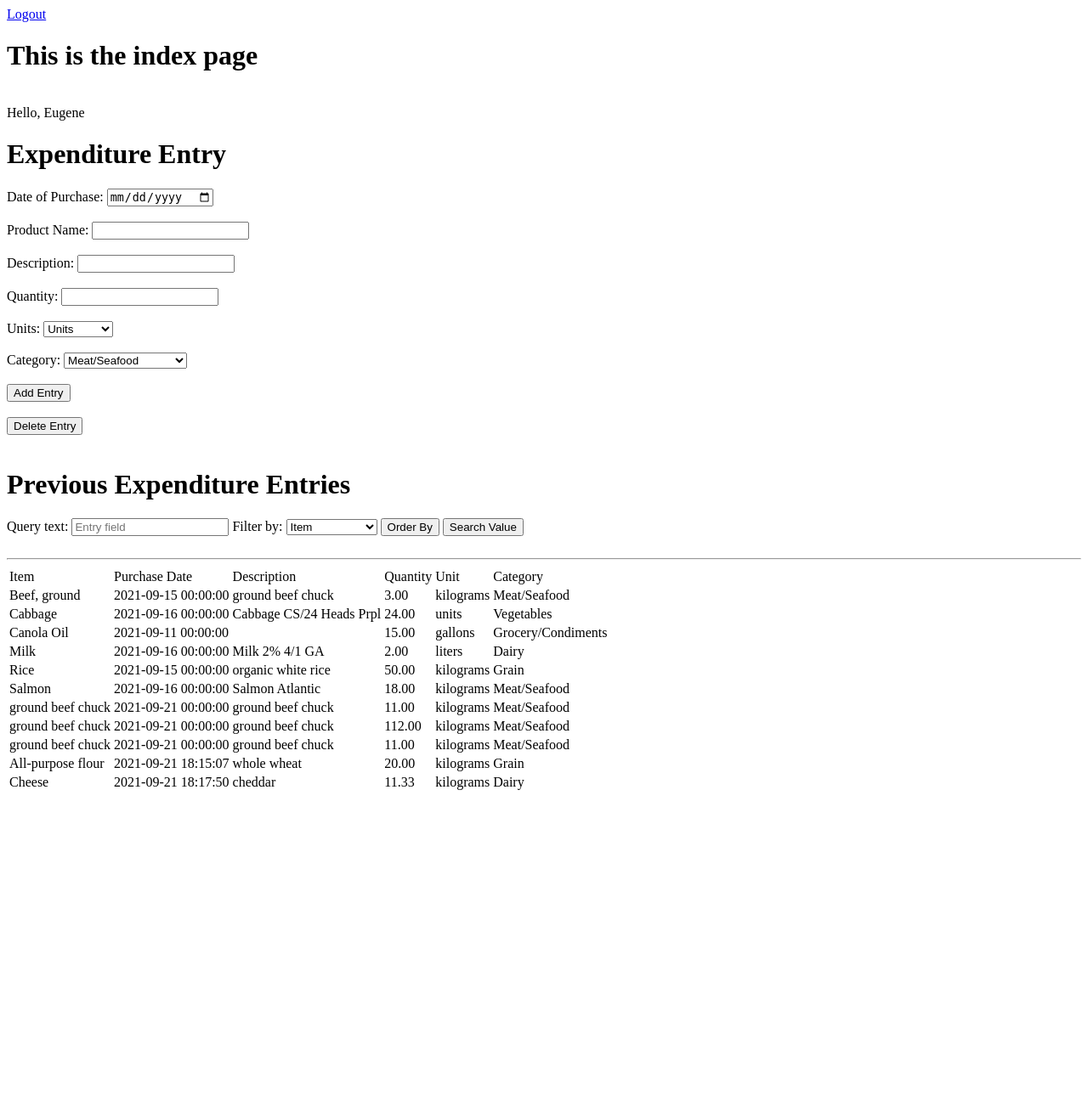
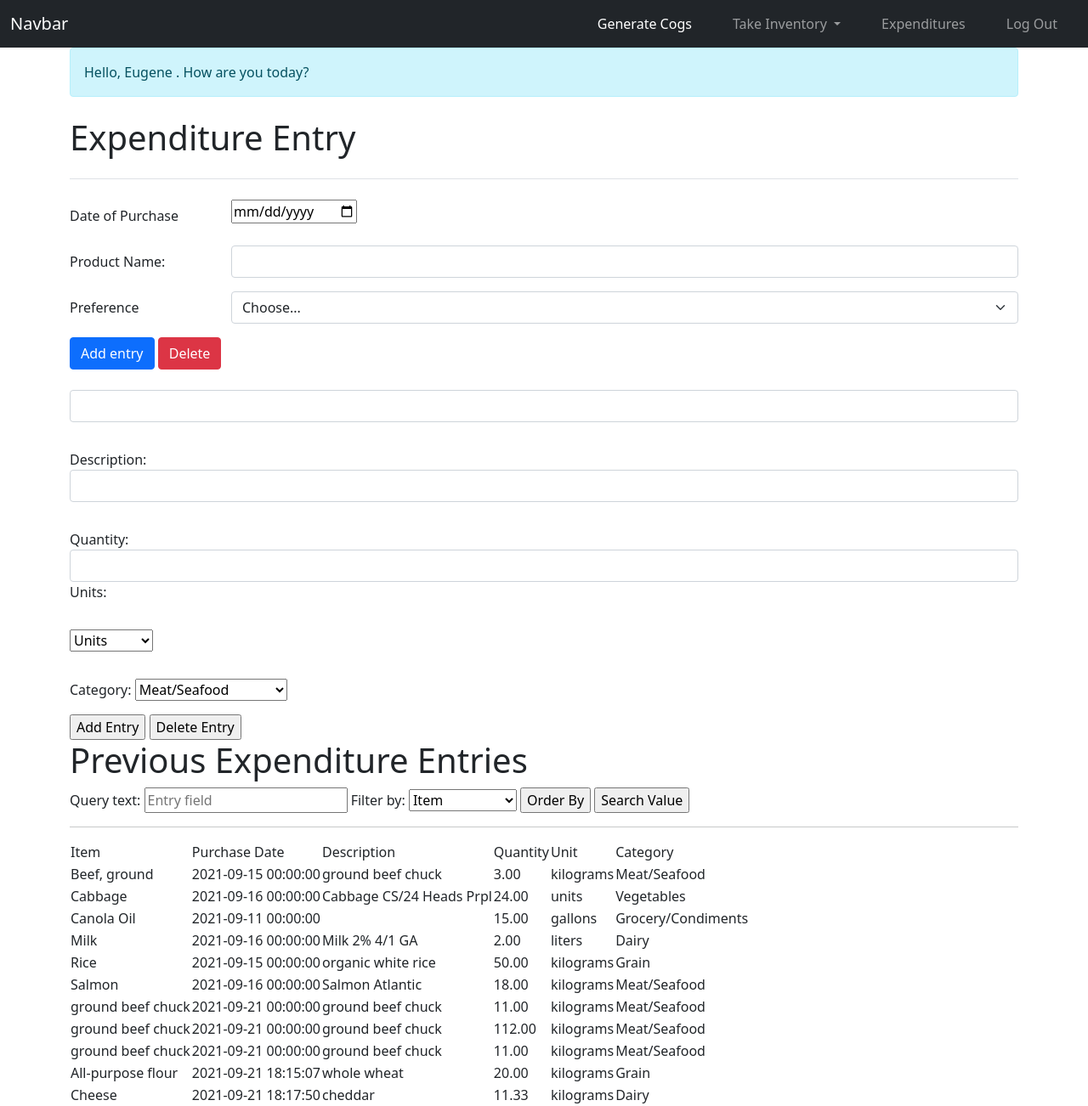
Before and after one commit to Euge908/CPG2-Final-Project, a PHP site: page / in a window 1280 px wide. Shown: the whole page at 85% size. Before the commit the page ends 930 px from the top, so only its background shows below. Run offline with PHP 8.4, Linux system fonts and the light colour scheme; a user stored in the database is signed in; data comes from the database, SQL or seed files in the repository.

Commit message:
partial style

```diff
--- a/bootstrapTest(DeleteMeAfterwards).html
+++ b/bootstrapTest(DeleteMeAfterwards).html
@@ -47,6 +47,9 @@
                     <a class="nav-link px-4" href="#">Expenditures</a>
                 </li>
 
+                <li class="nav-item">
+                    <a class="nav-link px-4" href="#">Log Out</a>
+                </li>
             </ul>
         </div>
     </div>
--- a/index.php
+++ b/index.php
@@ -12,30 +12,121 @@ session_start();
 <!DOCTYPE html>
 <html>
 <head>
-	<title>My website</title>
+	<title>Take Expenditure</title>
+
+    <link href="https://cdn.jsdelivr.net/npm/bootstrap@5.0.2/dist/css/bootstrap.min.css" rel="stylesheet" integrity="sha384-EVSTQN3/azprG1Anm3QDgpJLIm9Nao0Yz1ztcQTwFspd3yD65VohhpuuCOmLASjC" crossorigin="anonymous">
+
 </head>
 <body>
 
-	<a href="logout.php">Logout</a>
-	<h1>This is the index page</h1>
 
-	<br>
-	Hello, <?php echo $user_data['name']; ?>
+<nav class="navbar navbar-expand-lg navbar-dark bg-dark">
+    <div class="container-fluid">
+        <a class="navbar-brand" href="#">Navbar</a>
+        <button class="navbar-toggler" type="button" data-bs-toggle="collapse" data-bs-target="#navbarSupportedContent" aria-controls="navbarSupportedContent" aria-expanded="false" aria-label="Toggle navigation">
+            <span class="navbar-toggler-icon"></span>
+        </button>
 
+        <div class="collapse navbar-collapse " id="navbarSupportedContent">
+            <ul class="navbar-nav ms-auto mb-2 mb-lg-0">
+                <li class="nav-item">
+                    <!--current active tab-->
+                    <a class="nav-link active px-4" aria-current="page" href="#">Generate Cogs</a>
+                </li>
+
+
+                <li class="nav-item dropdown">
+                    <a class="nav-link dropdown-toggle px-4" href="#" id="navbarDropdown" role="button" data-bs-toggle="dropdown" aria-expanded="false">
+                        Take Inventory
+                    </a>
+                    <ul class="dropdown-menu" aria-labelledby="navbarDropdown">
+                        <li><a class="dropdown-item" href="#">Action</a></li>
+                        <li><a class="dropdown-item" href="#">Another action</a></li>
+                        <li><hr class="dropdown-divider"></li>
+                        <li><a class="dropdown-item" href="#">Something else here</a></li>
+                    </ul>
+                </li>
+
+                <li class="nav-item">
+                    <a class="nav-link px-4" href="#">Expenditures</a>
+                </li>
+
+                <li class="nav-item">
+                    <a class="nav-link px-4" href="#">Log Out</a>
+                </li>
+            </ul>
+        </div>
+    </div>
+</nav>
+
+
+<div class = "container">
+
+    <div class="alert alert-info" role="alert">
+        Hello, <?php echo $user_data['name']; ?>. How are you today?
+    </div>
+
+
+    <h1 class = "pb-4 mt-4 mb-4 border-bottom">Expenditure Entry</h1>
+
+
+    <form method = "post">
+
+        <!-- date input -->
+        <div class="row mb-3">
+            <label for="dateOfPurchase" class="col-sm-2 col-form-label">Date of Purchase</label>
+            <div class="col-sm-10">
+                <input input id="text" type="date" name="dateOfPurchase" requiredclass="form-control" id="dateOfPurchase">
+            </div>
+        </div>
+
+
+        <div class="row mb-3">
+            <label for="inputPassword3" class="col-sm-2 col-form-label">Product Name:</label>
+            <div class="col-sm-10">
+                <input type="password" class="form-control" id="inputPassword3">
+            </div>
+        </div>
+
+        <div class="row mb-3">
+            <label class="col-sm-2 col-form-label" for="preference">Preference</label>
+            <div class="col-sm-10">
+                <select class="form-select" id="preference">
+                    <option selected>Choose...</option>
+                    <option value="1">One</option>
+                    <option value="2">Two</option>
+                    <option value="3">Three</option>
+                </select>
+            </div>
+        </div>
+
+
+        <button type="submit" class="text-right btn btn-primary">Add entry</button>
+        <button type="submit" class="text-right btn btn-danger">Delete</button>
+
+    </form>
 
 
     <form method="post">
-        <h1>Expenditure Entry</h1>
-        Date of Purchase:
-        <input id="text" type="date" name="dateOfPurchase" required><br><br>
-        Product Name:
-        <input id="text" type="text" name="productName" required><br><br>
+
+        <div class="form-group pb-2 mt-4 mb-2 ">
+
+        <input id="text" class="form-control email" type="text" name="productName" required>
+        </div>
+
+        <div class="form-group pb-2 mt-4 mb-2 ">
         Description:
-        <input id="text" type="text" name="description" required><br><br>
+        <input id="text" class="form-control email" type="text" name="description" required>
+        </div>
+
+        <div class="form-group pb-2 mt-4 mb-2 ">
         Quantity:
-        <input id="text" type="text" name="quantity" required><br><br>
+
+        <input class="form-control email"  id="text" type="text" name="quantity" required>
         Units:
+        </div>
 
+        <div class="form-group pb-2 mt-4 mb-2 ">
         <select id="text" type="text" name="units" required>
             <option value='units'>Units</option>
             <option value="kilograms">Kilograms</option>
@@ -43,8 +134,9 @@ session_start();
             <option value="liters">Liters</option>
             <option value="gallons">Gallons</option>
         </select>
+        </div>
 
-        <br><br>
+        <div class="form-group pb-2 mt-4 mb-2 ">
         Category:
 
         <select id="text" type="text" name="category" required>
@@ -57,11 +149,11 @@ session_start();
             <option value="Cutlery/Utensils">Cutlery/Utensils</option>
             <option value="Major Equipment">Major Equipment</option>
             <option value="Minor Equipment">Minor Equipment</option>
-        </select><br><br>
+        </select>
+        </div>
 
-
-        <input id="button" type="submit" name="addEntry" value="Add Entry"><br><br>
-        <input id="button" type="submit" name="deleteEntry" value="Delete Entry"><br><br>
+        <input id="button" type="submit" name="addEntry" value="Add Entry">
+        <input id="button" type="submit" name="deleteEntry" value="Delete Entry">
     </form>
 
     <h1>Previous Expenditure Entries</h1>
@@ -81,7 +173,7 @@ session_start();
         </select>
 
         <input id="button" type="submit" name="orderBy" value="Order By">
-        <input id="button" type="submit" name="searchValue" value="Search Value"><br><br>
+        <input id="button" type="submit" name="searchValue" value="Search Value">
     </form>
 
     <table>
@@ -93,6 +185,9 @@ session_start();
             <td>Unit</td>
             <td>Category</td>
         </tr>
+
+
+</div>
 
 
 
```
Also changed, not shown: login.php (+6 -6 lines), signup.php (+18 -4 lines).
